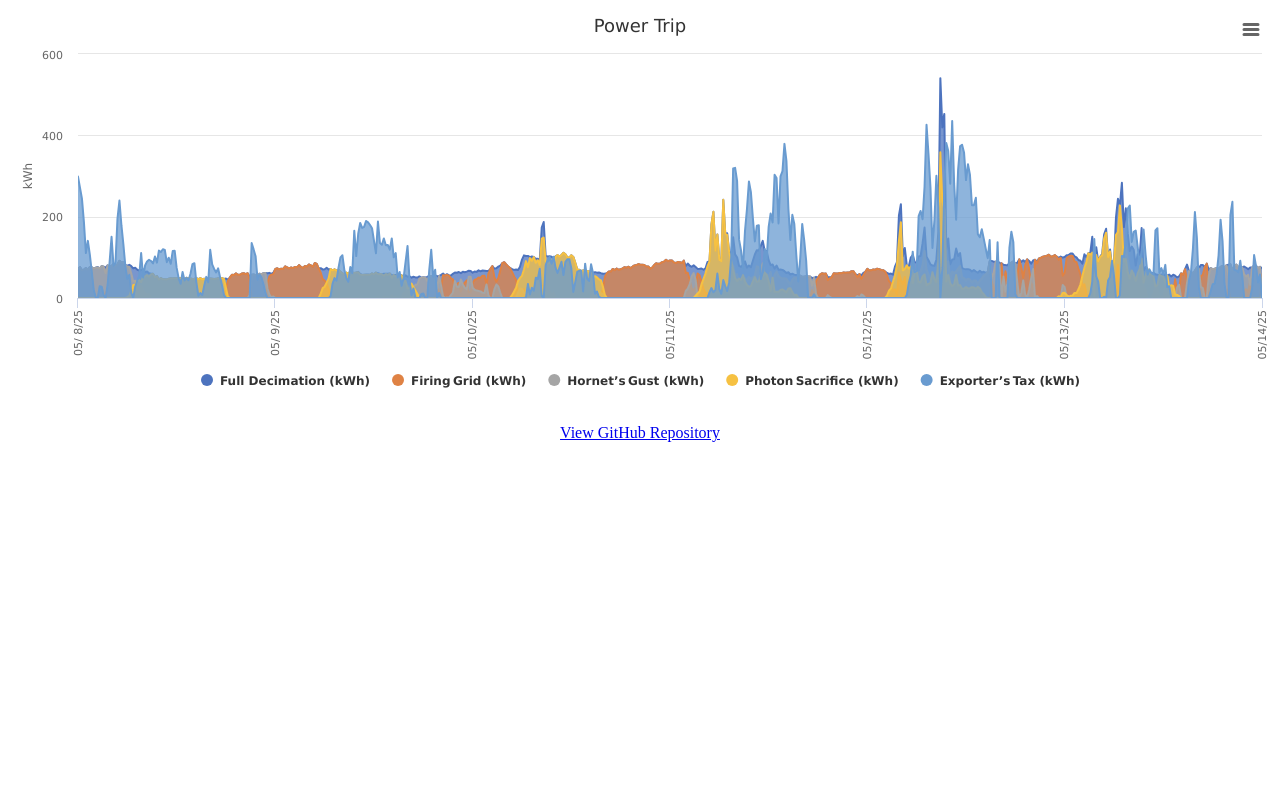
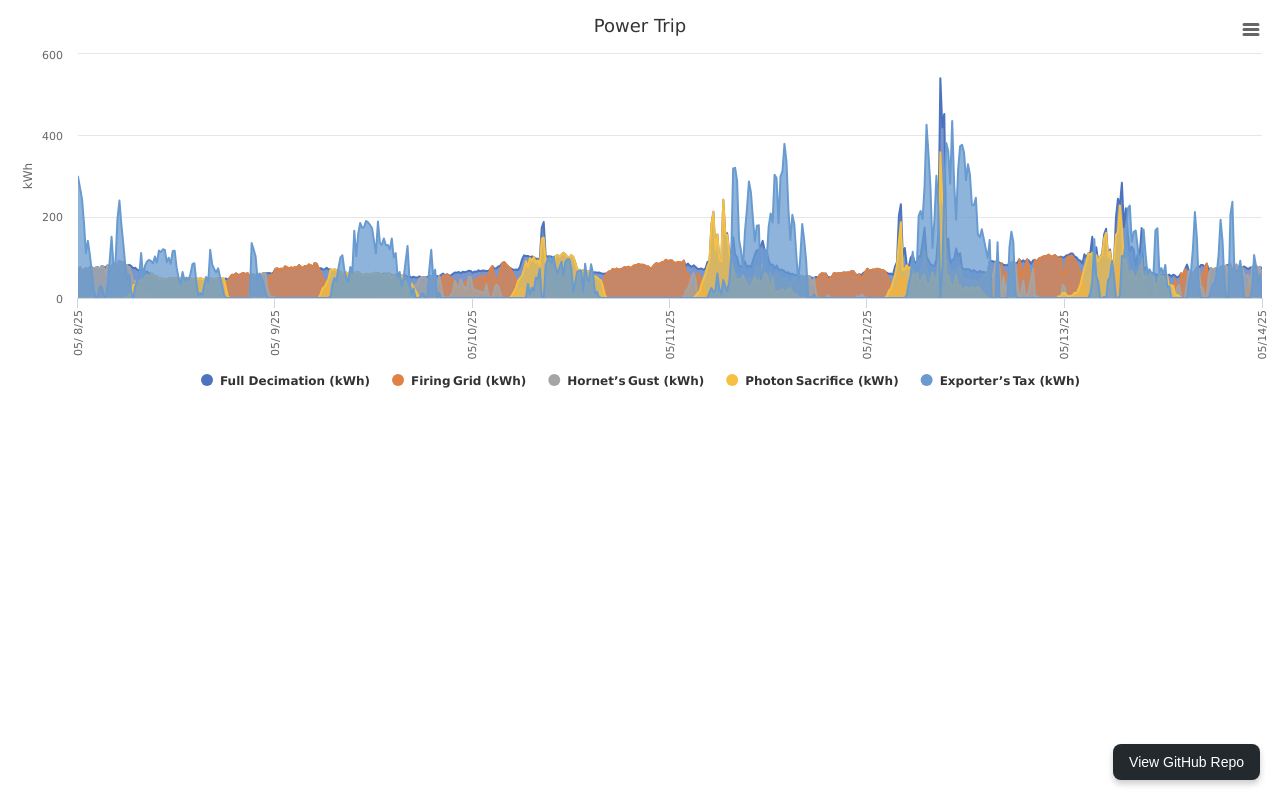
Before and after one commit to kellyjones-jpg/power-trip, a plain HTML site: page index.html in a window 1280 px wide. Drawn offline with nearby package versions, Linux system fonts and the light colour scheme.

Commit message:
Update index.html

```diff
--- a/index.html
+++ b/index.html
@@ -5,12 +5,13 @@
     <meta name="viewport" content="width=device-width, initial-scale=1.0">
     <title>Power Trip</title>
     <link rel="icon" href="kj-favicon.png" type="image/png" />
-  <link rel="apple-touch-icon" href="icons/favicon.png" />
+    <link rel="apple-touch-icon" href="icons/favicon.png" />
+    <link href="styles.css" rel="stylesheet">
 </head>
 <body>
     <div class="container-fluid">
         <div id="container1" class="d-sm-block mt-3" style="width: 100%;">&nbsp;</div>
-        <p style="text-align: center"><a href="https://github.com/kellyjones-jpg/power-trip">View GitHub Repository</a></p>
+        <a class="github-float" href="https://github.com/kellyjones-jpg/power-trip">View GitHub Repo</a>
         <!-- Highcharts -->
         <script src="https://code.highcharts.com/highcharts.js"></script>
         <script src="https://code.highcharts.com/modules/exporting.js"></script>
```
